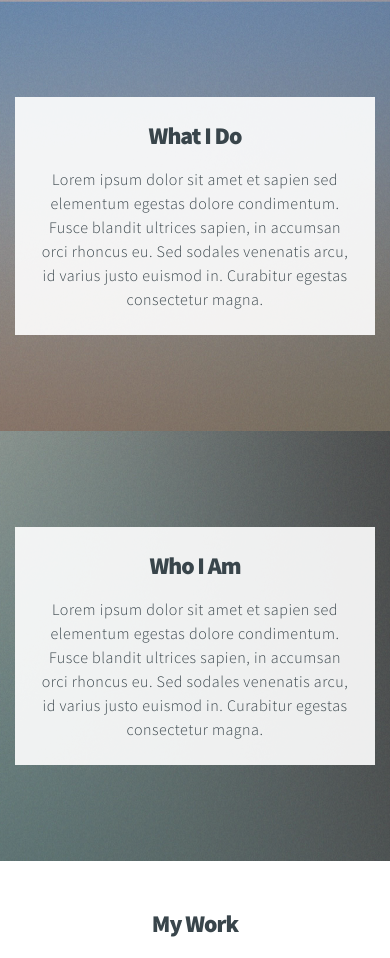
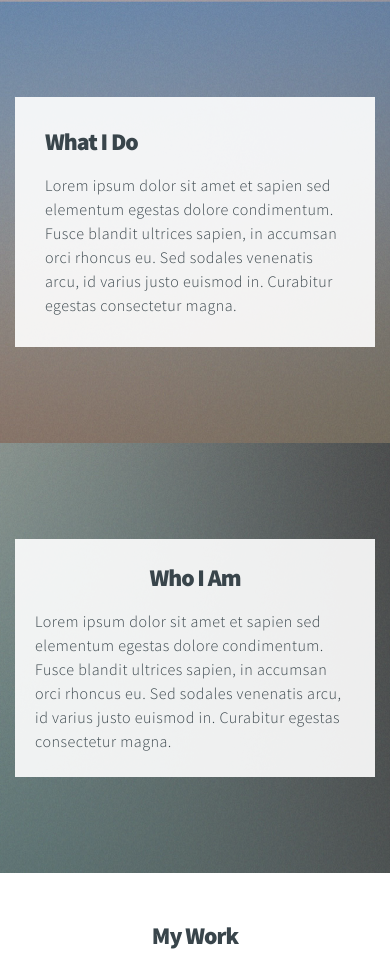
Before and after one commit to kefala/selfiepod.com.ar, a PHP site: page /boceto/base.html in a window 390 px wide. Shown: the part 445-1403 px from the top of the page. Run offline with PHP 8.4, Linux system fonts and the light colour scheme.

```diff
--- a/public/boceto/assets/css/main.css
+++ b/public/boceto/assets/css/main.css
@@ -3447,5 +3447,13 @@
 				background-size: contain;
 				opacity: 0.65;
 			}
-
-	}
+			#one .content {
+				text-align: left;
+				padding: 30px;
+			}
+			#two .content p, #three .content p, #four .content p{
+				text-align: left;
+			}
+
+
+	}
```
